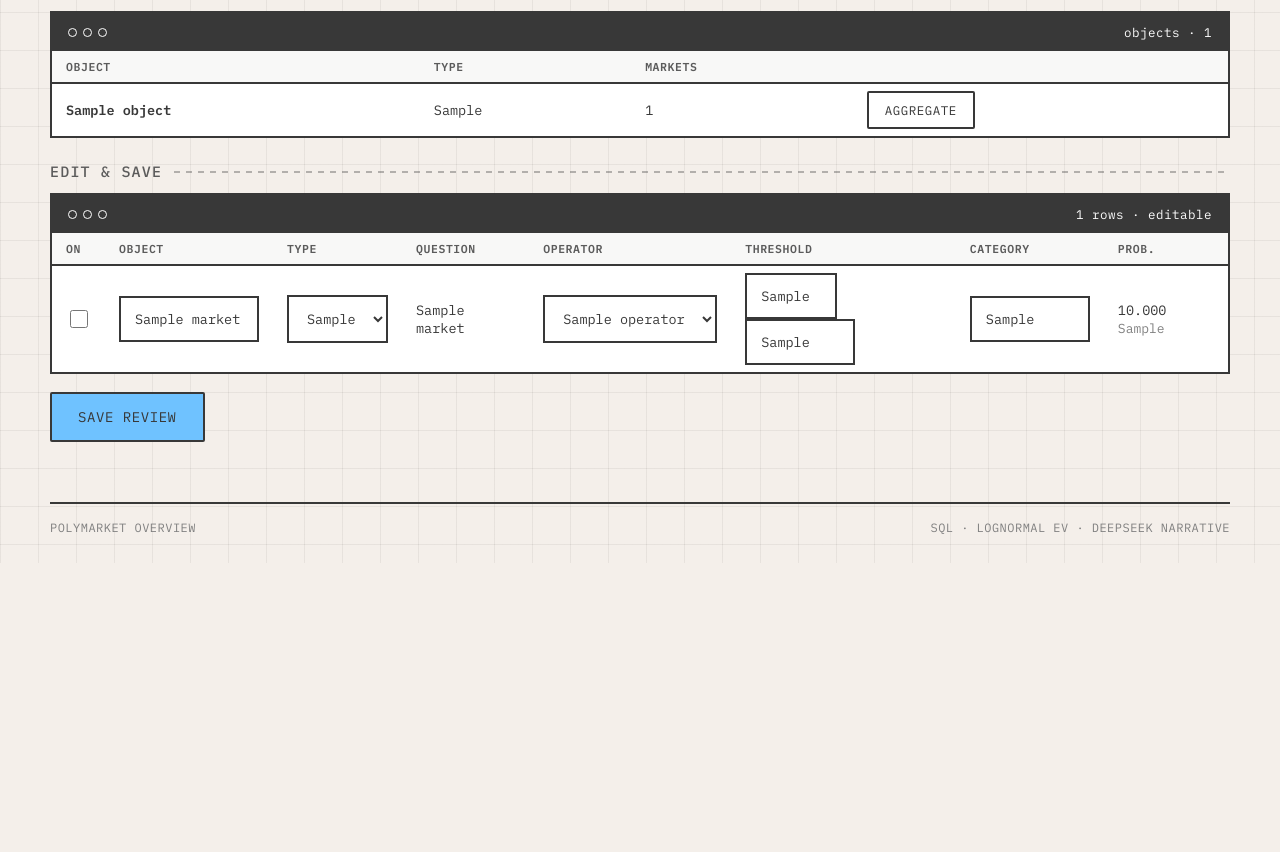
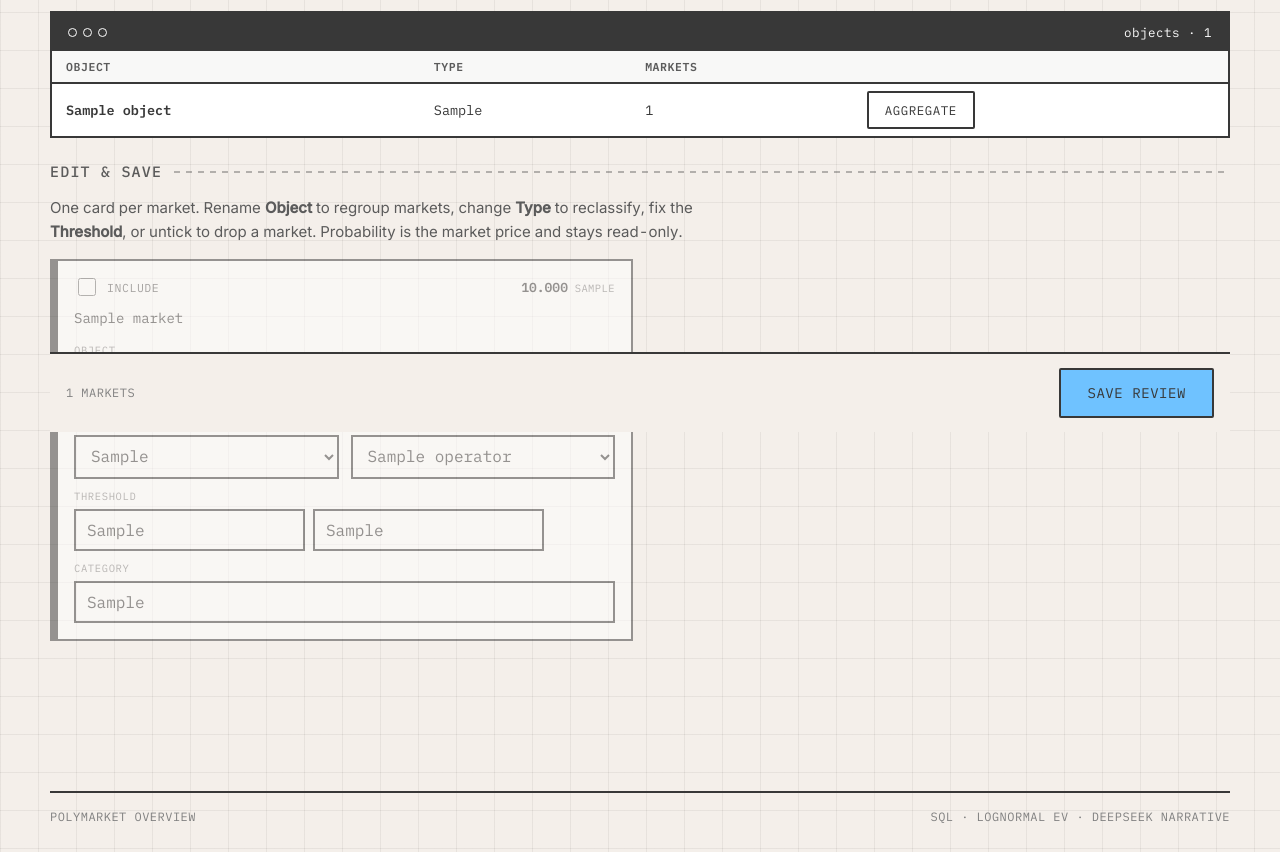
Before and after one commit to OWENLEEzy/polymarket-overview, a FastAPI app: template app/web/templates/review.html in a window 1280 px wide. Shown: the part 368-1220 px from the top of the page. Before the commit the page ends 931 px from the top, so only its background shows below. Run offline with FastAPI, Linux system fonts and the light colour scheme; the template is opened without the code that fills it: most values are stand-ins (such as "Sample title", 1, 10 or a date in 2020).

Commit message:
feat: guide narrow topics and redesign review editor as cards
Search page now steers users toward a single quantity (valuation, count,
price, date) with sharp/too-broad hints and narrow example chips, since a
broad topic legitimately fans out into many distinct objects.

Review editor replaces the cramped multi-column input table with one card
per market: labeled fields, type-colored accent stripe, dimmed excluded
markets, and a sticky save bar.

```diff
--- a/app/web/static/app.css
+++ b/app/web/static/app.css
@@ -520,8 +520,114 @@ tbody tr:hover { background: var(--bg-muted); }
 .run-meta code { color: var(--ink); background: var(--bg-stone); padding: 2px 7px; }
 .stack > * + * { margin-top: 18px; }
 
+/* --------------------------------------------------- search topic hint --- */
+
+.search-hint {
+  font-size: 12.5px;
+  color: var(--ink-3);
+  letter-spacing: 0.02em;
+  margin: 12px 0 0;
+}
+.search-hint .hint-ok,
+.search-hint .hint-bad {
+  text-transform: uppercase;
+  letter-spacing: 0.05em;
+  font-size: 11px;
+  padding: 2px 7px;
+  border: 1.5px solid var(--ink);
+}
+.search-hint .hint-ok { background: var(--teal); color: #fff; }
+.search-hint .hint-bad { background: var(--coral); color: #fff; }
+
+/* ------------------------------------------------------- review editor --- */
+
+.editor {
+  display: grid;
+  grid-template-columns: repeat(2, minmax(0, 1fr));
+  gap: 14px;
+}
+.ed-card {
+  background: var(--bg-surface);
+  border: var(--bw) solid var(--ink);
+  border-left-width: 8px;
+  padding: 14px 16px 16px;
+  transition: opacity 140ms ease;
+}
+.ed-card.t-continuous { border-left-color: var(--teal); }
+.ed-card.t-boolean    { border-left-color: var(--blue); }
+.ed-card.t-time       { border-left-color: var(--lilac-border); }
+.ed-card.t-categorical{ border-left-color: var(--coral); }
+.ed-card.is-off { opacity: 0.5; }
+
+.ed-head {
+  display: flex;
+  align-items: center;
+  justify-content: space-between;
+  gap: 12px;
+}
+.ed-toggle {
+  display: inline-flex;
+  align-items: center;
+  gap: 8px;
+  margin: 0;
+  text-transform: uppercase;
+  font-size: 11.5px;
+  letter-spacing: 0.05em;
+  color: var(--ink-2);
+  cursor: pointer;
+}
+.ed-prob { font-size: 13px; font-weight: 600; }
+.ed-prob .muted { font-weight: 400; text-transform: uppercase; font-size: 10.5px; letter-spacing: 0.04em; }
+
+.ed-q {
+  font-size: 14px;
+  line-height: 1.4;
+  margin: 10px 0 14px;
+  color: var(--ink);
+}
+
+.ed-grid {
+  display: grid;
+  grid-template-columns: repeat(2, minmax(0, 1fr));
+  gap: 10px 12px;
+}
+.ed-field { display: flex; flex-direction: column; gap: 6px; min-width: 0; }
+.ed-field.ed-span2 { grid-column: 1 / -1; }
+.ed-field label {
+  margin: 0;
+  font-size: 10.5px;
+  letter-spacing: 0.06em;
+  color: var(--ink-3);
+}
+.ed-field input,
+.ed-field select { width: 100%; padding: 9px 11px; }
+.ed-inline { display: flex; gap: 8px; }
+.ed-inline input.narrow { flex: 1 1 60%; width: auto; }
+.ed-inline input.unit { flex: 1 1 40%; width: auto; }
+
+.save-bar {
+  position: sticky;
+  bottom: 0;
+  display: flex;
+  align-items: center;
+  justify-content: flex-end;
+  gap: 16px;
+  margin-top: 18px;
+  padding: 14px 16px;
+  background: var(--bg-page);
+  border-top: var(--bw) solid var(--ink);
+}
+.save-bar-meta {
+  margin-right: auto;
+  font-size: 12px;
+  text-transform: uppercase;
+  letter-spacing: 0.04em;
+  color: var(--ink-3);
+}
+
 @media (max-width: 720px) {
   .feature-row { grid-template-columns: 1fr 1fr; }
   .estimates { grid-template-columns: 1fr; }
+  .editor { grid-template-columns: 1fr; }
   .nav-links { display: none; }
 }
--- a/app/web/templates/review.html
+++ b/app/web/templates/review.html
@@ -41,55 +41,67 @@
 </div>
 
 <h2 class="section-title">Edit &amp; save</h2>
+<p class="read" style="font-size:15px;max-width:680px">
+  One card per market. Rename <strong>Object</strong> to regroup markets, change
+  <strong>Type</strong> to reclassify, fix the <strong>Threshold</strong>, or
+  untick to drop a market. Probability is the market price and stays read-only.
+</p>
+
 <form method="post" action="/review/{{ search_run_id }}">
-  <div class="window">
-    <div class="window-chrome">
-      <span class="dots"><i></i><i></i><i></i></span>
-      <span>{{ markets|length }} rows · editable</span>
-    </div>
-    <table>
-      <thead>
-        <tr>
-          <th>On</th><th>Object</th><th>Type</th><th>Question</th>
-          <th>Operator</th><th>Threshold</th><th>Category</th><th class="num">Prob.</th>
-        </tr>
-      </thead>
-      <tbody>
+  <div class="editor">
     {% for market in markets %}
-        <tr>
-          <td><input type="checkbox" name="include_{{ loop.index0 }}" {% if market.include %}checked{% endif %}></td>
-          <td>
-            <input name="object_name_{{ loop.index0 }}" value="{{ market.object_name }}" style="width:140px">
+    <article class="ed-card t-{{ market.object_type }} {{ 'is-off' if not market.include }}">
+      <header class="ed-head">
+        <label class="ed-toggle">
+          <input type="checkbox" name="include_{{ loop.index0 }}" {% if market.include %}checked{% endif %}>
+          <span>Include</span>
+        </label>
+        <span class="ed-prob num">{{ "%.3f"|format(market.probability) }}<span class="muted"> {{ market.probability_source }}</span></span>
+      </header>
+
+      <p class="ed-q">{{ market.question }}</p>
+
+      <div class="ed-grid">
+        <div class="ed-field ed-span2">
+          <label>Object</label>
+          <input name="object_name_{{ loop.index0 }}" value="{{ market.object_name }}">
           <input type="hidden" name="event_title_{{ loop.index0 }}" value="{{ market.event_title }}">
           <input type="hidden" name="resolution_date_{{ loop.index0 }}" value="{{ market.resolution_date or '' }}">
-          </td>
-          <td>
+        </div>
+        <div class="ed-field">
+          <label>Type</label>
           <select name="object_type_{{ loop.index0 }}">
             {% for object_type in object_types %}
             <option value="{{ object_type }}" {% if market.object_type == object_type %}selected{% endif %}>{{ object_type }}</option>
             {% endfor %}
           </select>
-          </td>
-          <td>{{ market.question }}</td>
-          <td>
+        </div>
+        <div class="ed-field">
+          <label>Operator</label>
           <select name="operator_{{ loop.index0 }}">
             {% for operator in operators %}
             <option value="{{ operator }}" {% if market.operator == operator %}selected{% endif %}>{{ operator }}</option>
             {% endfor %}
           </select>
-          </td>
-          <td>
-            <input class="narrow" name="threshold_value_{{ loop.index0 }}" value="{{ market.threshold_value if market.threshold_value is not none else '' }}">
-            <input class="unit" name="threshold_unit_{{ loop.index0 }}" value="{{ market.threshold_unit or '' }}">
-          </td>
-          <td><input name="category_value_{{ loop.index0 }}" value="{{ market.category_value or '' }}" style="width:120px"></td>
-          <td class="num">{{ "%.3f"|format(market.probability) }} <span class="muted">{{ market.probability_source }}</span></td>
-        </tr>
+        </div>
+        <div class="ed-field">
+          <label>Threshold</label>
+          <div class="ed-inline">
+            <input class="narrow" name="threshold_value_{{ loop.index0 }}" value="{{ market.threshold_value if market.threshold_value is not none else '' }}" placeholder="value">
+            <input class="unit" name="threshold_unit_{{ loop.index0 }}" value="{{ market.threshold_unit or '' }}" placeholder="unit">
+          </div>
+        </div>
+        <div class="ed-field ed-span2">
+          <label>Category</label>
+          <input name="category_value_{{ loop.index0 }}" value="{{ market.category_value or '' }}">
+        </div>
+      </div>
+    </article>
     {% endfor %}
-      </tbody>
-    </table>
   </div>
-  <div class="toolbar" style="margin-top:18px">
+
+  <div class="save-bar">
+    <span class="save-bar-meta">{{ markets|length }} markets</span>
     <button class="btn btn-primary" type="submit">Save review</button>
   </div>
 </form>
```
Also changed, not shown: app/web/templates/search.html (+15 -8 lines). Lines whose indentation alone changed are shown as unchanged.
